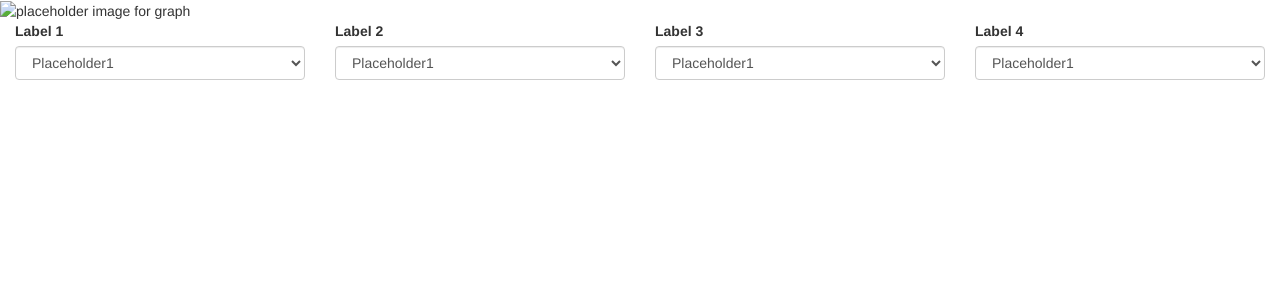
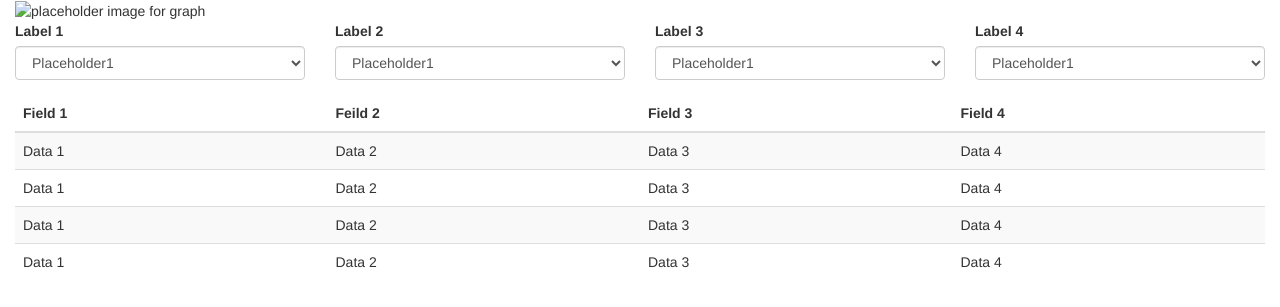
Before and after one commit to mpasricha1/pipeline_project, a Flask app: template PipelineApp/app/templates/index.html in a window 1280 px wide. Shown: the top 307 px of that part. Run offline with Flask 2, Linux system fonts and the light colour scheme; the template is opened without the code that fills it, so the values that code supplies are empty; the page is wider than the window, and the part outside it is not shown; some libraries are stand-ins or nearby versions.

Commit message:
Added table to index.html

```diff
--- a/PipelineApp/app/templates/index.html
+++ b/PipelineApp/app/templates/index.html
@@ -1,12 +1,13 @@
 {% extends "base.html" %}
 {% block content %}
 
-<div class="container-flud">
+<div class="container-fluid">
 	<div class="row">
 		<div class="col-md-12">
-			<img src="https://via.placeholder.com/1500x600" alt="placeholder image for graph">
+			<img src="https://via.placeholder.com/1450x500" alt="placeholder image for graph" id="graph">
 		</div>
 	</div>
+	<div class="row">
 		<form method="POST">
 			<div class="form-row">
 				<div class="col-md-3">
@@ -48,5 +49,46 @@
 			</div>
 		</form>
 	</div>
+	<div class="row">
+		<div class="col-md-12">
+			<table class="table table-striped">
+				<thead>
+					<tr>
+						<th scope="col">Field 1</th>
+						<th scope="col">Feild 2</th>
+						<th scope="col">Field 3</th>
+						<th scope="col">Field 4</th>
+					</tr>
+				</thead>
+				<tbody>
+					<tr>
+						<td>Data 1</td>
+						<td>Data 2</td>
+						<td>Data 3</td>
+						<td>Data 4</td>
+					</tr>
+					<tr>
+						<td>Data 1</td>
+						<td>Data 2</td>
+						<td>Data 3</td>
+						<td>Data 4</td>
+					</tr>
+					<tr>
+						<td>Data 1</td>
+						<td>Data 2</td>
+						<td>Data 3</td>
+						<td>Data 4</td>
+					</tr>
+					<tr>
+						<td>Data 1</td>
+						<td>Data 2</td>
+						<td>Data 3</td>
+						<td>Data 4</td>
+					</tr>
+				</tbody>
+			</table>
+		</div>
+	</div>
+</div>
 
 {% endblock %}
```
Also changed, not shown: PipelineApp/app/static/css/styles.css (added). Lines whose indentation alone changed are shown as unchanged.
